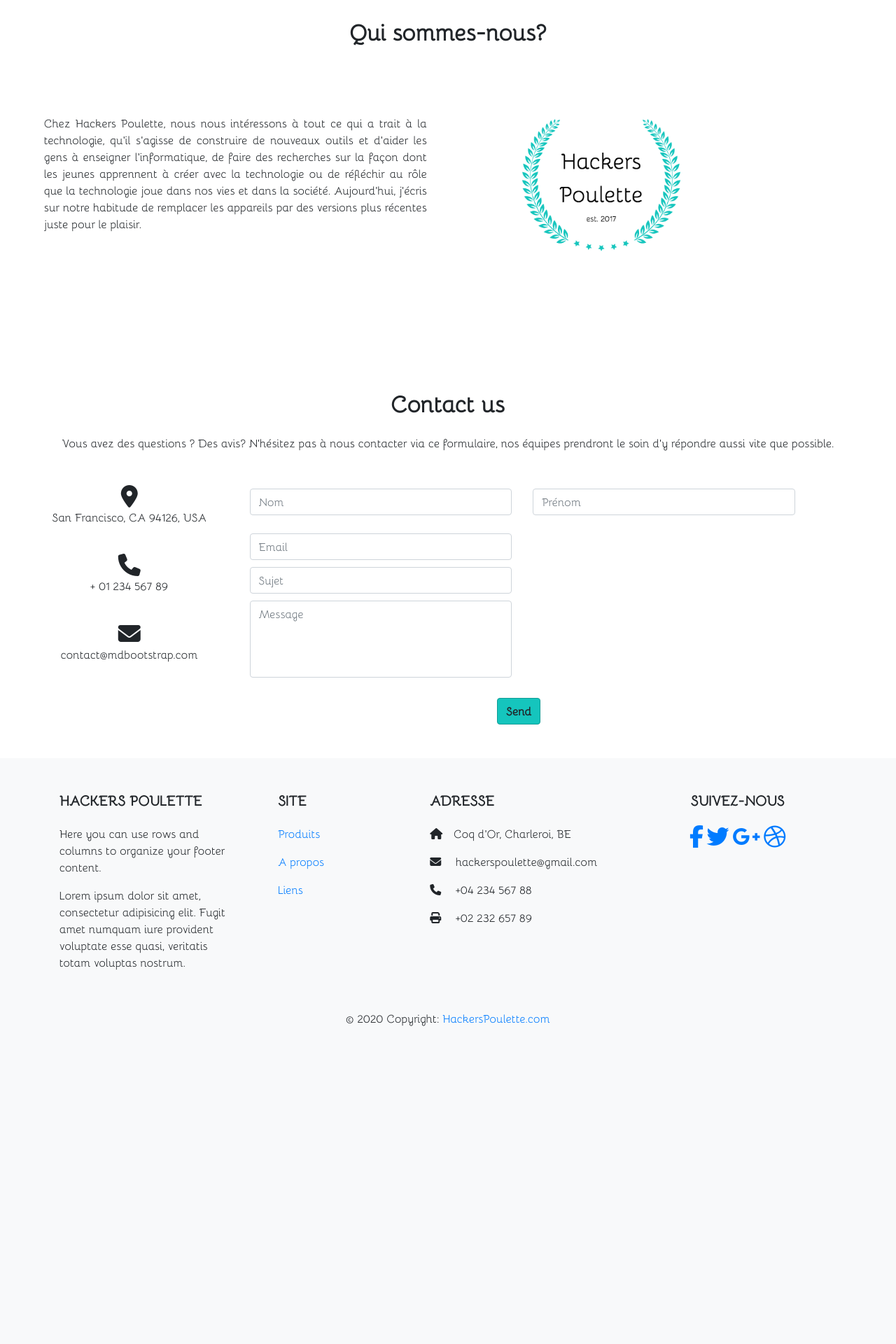
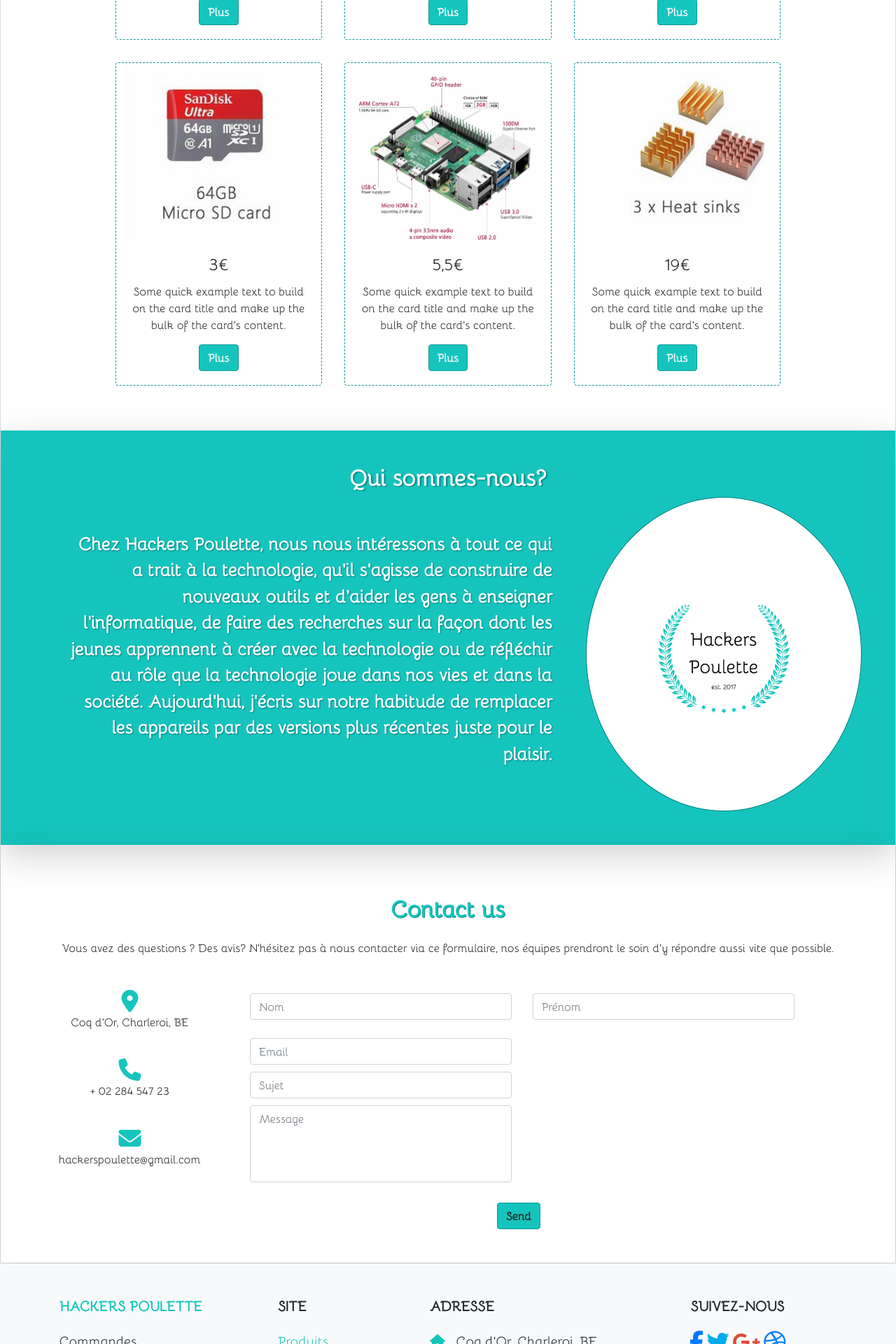
Before and after one commit to j-pard/projet-formulaire, a PHP site: page / in a window 1280 px wide. Shown: the part 1295-3215 px from the top of the page at 70% size. Before the commit the page ends 2761 px from the top, so only its background shows below. Run offline with PHP 8.4, Linux system fonts and the light colour scheme; some libraries are stand-ins or nearby versions.

Commit message:
almost done

```diff
--- a/assets/css/style.css
+++ b/assets/css/style.css
@@ -38,10 +38,6 @@ body form input[type="checkbox"] {
   display: inline-block;
 }
 
-body nav {
-  height: 95px;
-}
-
 body #kit {
   border: #15c5bd 4px solid;
   width: 65%;
@@ -57,6 +53,7 @@ body #kitdescribe {
 
 body h1 {
   color: #15c5bd;
+  text-shadow: teal 1px 1px 1px;
 }
 
 body figure {
@@ -71,14 +68,27 @@ body figure {
   margin: 0;
 }
 
+body .jumbotron {
+  margin-bottom: 0;
+}
+
+body .jumbotron h1 {
+  font-size: 50px;
+}
+
 body #jumbo {
   padding: 0;
   margin: 0;
 }
 
+body #jumbo p {
+  font-size: large;
+}
+
 body .navbar-brand {
-  width: 10%;
-  height: auto;
+  margin: 0;
+  padding: 0;
+  width: 140px;
 }
 
 body .btn {
@@ -100,4 +110,125 @@ body #describeQ {
 body img {
   width: 80%;
 }
+
+body .fa-twitter {
+  color: #00acee;
+}
+
+body .fa-dribble {
+  color: #EA4C89;
+}
+
+body .fa-google-plus-g {
+  color: #dd4b39;
+}
+
+body a i:hover {
+  color: grey;
+}
+
+body .fa-linkedin {
+  color: #0e76a8;
+}
+
+body #product {
+  -webkit-box-pack: center;
+      -ms-flex-pack: center;
+          justify-content: center;
+  -ms-flex-line-pack: center;
+      align-content: center;
+}
+
+body #products h2 {
+  color: #15c5bd;
+  text-shadow: teal 1px 1px 1px;
+}
+
+body .card {
+  min-width: auto;
+  max-width: -webkit-max-content;
+  max-width: -moz-max-content;
+  max-width: max-content;
+  min-height: auto;
+  max-height: -webkit-max-content;
+  max-height: -moz-max-content;
+  max-height: max-content;
+  border: #109c95 1px dashed;
+  padding: 0;
+}
+
+body .card img {
+  width: 271px;
+  height: 253px;
+}
+
+body .card-body {
+  min-width: auto;
+  max-width: -webkit-max-content;
+  max-width: -moz-max-content;
+  max-width: max-content;
+  min-height: auto;
+  max-height: -webkit-max-content;
+  max-height: -moz-max-content;
+  max-height: max-content;
+}
+
+body #who {
+  background-color: #15c5bd;
+  color: white;
+  font-weight: bold;
+}
+
+body #who h2 {
+  text-shadow: teal 2px 1px 2px;
+}
+
+body #who p {
+  font-size: 25px;
+  text-shadow: teal 1px 1px 2px;
+}
+
+body #who figure {
+  background-color: white;
+  border-radius: 70%;
+  border: teal 1px solid;
+}
+
+body #who figure img {
+  width: 50%;
+}
+
+body #who div {
+  padding: 0;
+}
+
+body #who article {
+  padding: 0;
+  margin: 0;
+}
+
+body i.fas {
+  color: #15c5bd;
+}
+
+body #site a {
+  color: #15c5bd;
+}
+
+body #hack {
+  color: #15c5bd;
+}
+
+body #contact h2 {
+  color: #15c5bd;
+  text-shadow: teal 1px 1px 1px;
+}
+
+body footer p {
+  font-size: larger;
+}
+
+body #poulette {
+  color: #15c5bd;
+}
 /*# sourceMappingURL=style.css.map */
--- a/assets/scss/style.scss
+++ b/assets/scss/style.scss
@@ -11,6 +11,7 @@
 
 body {
       font-family: "Bellota";
+
 
       form {
             input, select, textarea {
@@ -32,11 +33,7 @@ body {
 
       }
 
-      nav{
-            height: 95px;
 
-
-      }
 
       #kit{
             border: $blue 4px solid;
@@ -55,6 +52,7 @@ body {
 
       h1{
             color: $blue;
+            text-shadow: teal 1px 1px 1px;
       }
 
 
@@ -67,14 +65,31 @@ body {
             margin: 0;
       }
 
+      .jumbotron{
+            margin-bottom: 0;
+
+            h1{
+                  font-size: 50px;
+            }
+      }
+
       #jumbo{
+
             padding: 0;
             margin: 0;
+
+            p{
+                  font-size: large;
+            }
       }
 
       .navbar-brand{
-            width: 10%;
-            height: auto;
+            margin: 0;
+            padding: 0;
+            width: 140px ;
+            // height: 80px;
+
+
 
       }
 
@@ -87,11 +102,160 @@ body {
             display: grid;
             justify-content: center;
             align-items: center;
+            // padding-right: auto;
+            // padding-left: auto;
       }
 
       img{
             width: 80%;
       }
 
+      .fa-twitter{
+            color: $twitter;
+
+      }
+
+      .fa-dribble{
+            color: $dribbble;
+      }
+
+      .fa-google-plus-g{
+            color: $google-plus;
+
+
+      }
+
+       a i:hover{
+                  color: grey;
+            }
+
+      .fa-linkedin{
+            color: $linkedIn;
+      }
+
+      #product{
+
+            justify-content: center;
+            align-content: center;
+
+
+      }
+
+      #products{
+
+            h2{
+                  color: $blue;
+                  text-shadow: teal 1px 1px 1px;
+            }
+      }
+
+
+
+      .card{
+            min-width: auto;
+            max-width: max-content;
+            min-height: auto;
+            max-height: max-content;
+            border: $blueF 1px dashed;
+            padding: 0;
+
+            img{
+                  width: 271px;
+                  height: 253px;
+            }
+      }
+
+      .card-body{
+            min-width: auto;
+            max-width: max-content;
+            min-height: auto;
+            max-height: max-content;
+
+      }
+
+      #who{
+
+            background-color: $blue;
+            color: white;
+            font-weight: bold;
+
+            h2{
+                  text-shadow: teal 2px 1px 2px;
+
+
+            }
+
+
+
+            p{
+                  font-size: 25px;
+                  text-shadow: teal 1px 1px 2px;
+            }
+
+
+            figure{
+                  // width: auto;
+                  background-color: white;
+                  border-radius: 70%;
+                  border: teal 1px solid;
+
+                  img{
+                        width: 50%;
+
+
+                  }
+            }
+
+            div{
+                  padding:0;
+            }
+
+            article{
+                  padding: 0;
+                  margin: 0;
+            }
+      }
+
+
+
+            i.fas{
+                  color: $blue;
+
+            }
+
+      #site a{
+            color: $blue;
+      }
+
+
+      #hack{
+                  color: $blue;
+            }
+
+      #contact{
+
+
+
+            h2{
+                  color: $blue;
+                  text-shadow: teal 1px 1px 1px;
+            }
+      }
+
+      footer{
+
+            p{
+                  font-size: larger;
+            }
+      }
+
+      #poulette{
+
+            color: $blue;
+
+
+      }
+
+
 
 }
--- a/index.html
+++ b/index.html
@@ -4,7 +4,7 @@
       <meta charset="UTF-8">
       <meta name="viewport" content="width=device-width, initial-scale=1.0">
       <meta http-equiv="X-UA-Compatible" content="ie=edge">
-      <link rel="stylesheet" href="./assets/css/style.css">
+
       <meta name="author" content="Jonathan PARDONS">
       <meta name="author" content="Léna BENOIT">
       <meta name="organization" content="BeCode">
@@ -13,13 +13,14 @@
 
       <!--<link rel="stylesheet" href="https://cdnjs.cloudflare.com/ajax/libs/bulma/0.7.0/css/bulma.min.css">-->
       <script src="https://kit.fontawesome.com/126bbe9047.js" crossorigin="anonymous"></script>
+      <link rel="stylesheet" href="./assets/css/style.css">
 
       <title>Hackers Poulette</title>
 </head>
 <body>
       <header>
             <nav class="navbar navbar-expand-lg navbar-light bg-light font-weight-bold ">
-                  <a class="navbar-brand" href="#who"><img class="h-100 w-100"src="assets/img/hackers-poulette-logo.png" alt="image hacker poulette"></a>
+                  <a class="navbar-brand " href="#who"><img class="ml-3" src="assets/img/hackers-poulette-logoresize.png" alt="image hacker poulette"></a>
                   <button class="navbar-toggler" type="button" data-toggle="collapse" data-target="#navbarSupportedContent" aria-controls="navbarSupportedContent" aria-expanded="false" aria-label="Toggle navigation">
                     <span class="navbar-toggler-icon"></span>
                   </button>
@@ -50,7 +51,7 @@
                         <div class=" col-lg-6 text-center">
                               <h1 class="mb-3 font-weight-bold">Hackers Poulette</h1>
                               <h2 class="mb-4">Best selling reference for<br>Rasberry accessories</h2>
-                              <h4 class="mb-4 font-weight-bold"> Ce mois-ci</h4>
+                              <h4 class="mb-4 font-weight-bold"> Ce mois-ci:</h4>
                               <p id="kitdescribe" class="text-justify"> Lorem ipsum dolor sit amet consectetur adipisicing elit. Ut, consectetur atque!
                                Necessitatibus, omnis velit iusto alias ipsam numquam sint laudantium totam eius aut corrupti consectetur dolorum odio maiores fugiat natus.
                               Cqui qui galere juste pour centrer un texte? C'est moiiiii</p>
@@ -63,53 +64,99 @@
                   </article>
             </section>
       </header>
-      <main>
-            <section class="container-fluid p-5 text-center" id="products">
+      <main class="border">
+            <section class="container-fluid  text-center " id="products">
                   <article class="container" >
-                        <h2 class="font-weight-bold"> Produits</h2>
+                        <h2 class="mt-5 font-weight-bold">Produits en vente</h2>
                   </article>
             </section>
-            <section class="row text-center">
-                  <div class="col-lg-3 card mx-auto my-auto" >
-                        <div class="view overlay ">
-                              <img class="card-img-top" src="https://mdbootstrap.com/img/Mockups/Lightbox/Thumbnail/img%20(67).jpg"
+            <section id="product" class="row text-center p-5 shadow-sm m-0">
+
+                  <div class="col-lg-3 card m-3" >
+                        <div class="view overlay">
+                              <img class="card-img-top" src="assets/img/fan.jpg"
                               alt="Card image cap">
                               <a href="#!">
                               <div class="mask rgba-white-slight"></div>
                               </a>
                         </div>
                         <div class="card-body ">
-                              <h4 class="card-title">Nom du Produit</h4>
+                              <h4 class="card-title">2,5€</h4>
                               <p class="card-text">Some quick example text to build on the card title and make up the bulk of the card's
                               content.</p>
                               <a href="#" class="btn btn-outline-light font-weight-bold">Plus</a>
                         </div>
                   </div>
-                  <div class="col-lg-3 card  mx-auto my-auto" >
+                  <div class="col-lg-3 card m-3" >
                         <div class="view overlay ">
-                              <img class="card-img-top" src="https://mdbootstrap.com/img/Mockups/Lightbox/Thumbnail/img%20(67).jpg"
+                              <img class="card-img-top" src="assets/img/hdmi.jpg"
                               alt="Card image cap">
                               <a href="#!">
                               <div class="mask rgba-white-slight"></div>
                               </a>
                         </div>
                         <div class="card-body ">
-                              <h4 class="card-title">Nom du Produit</h4>
+                              <h4 class="card-title">12€</h4>
                               <p class="card-text">Some quick example text to build on the card title and make up the bulk of the card's
                               content.</p>
                               <a href="#" class="btn btn-outline-light font-weight-bold">Plus</a>
                         </div>
                   </div>
-                  <div class="col-lg-3 card  mx-auto my-auto">
+                  <div class="col-lg-3 card m-3">
                         <div class="view overlay">
-                              <img class="card-img-top" src="https://mdbootstrap.com/img/Mockups/Lightbox/Thumbnail/img%20(67).jpg"
+                              <img class="card-img-top" src="assets/img/case.jpg"
                               alt="Card image cap">
                               <a href="#!">
                               <div class="mask rgba-white-slight"></div>
                               </a>
                         </div>
                         <div class=" card-body">
-                              <h4 class="card-title">Nom du Produit</h4>
+                              <h4 class="card-title">9€</h4>
+                              <p class="card-text">Some quick example text to build on the card title and make up the bulk of the card's
+                              content.</p>
+                              <a href="#" class="btn btn-outline-light font-weight-bold">Plus</a>
+                        </div>
+                  </div>
+                  <div class="col-lg-3 card m-3">
+                        <div class="view overlay">
+                              <img class="card-img-top" src="assets/img/card.jpg"
+                              alt="Card image cap">
+                              <a href="#!">
+                              <div class="mask rgba-white-slight"></div>
+                              </a>
+                        </div>
+                        <div class=" card-body">
+                              <h4 class="card-title">3€</h4>
+                              <p class="card-text">Some quick example text to build on the card title and make up the bulk of the card's
+                              content.</p>
+                              <a href="#" class="btn btn-outline-light font-weight-bold">Plus</a>
+                        </div>
+                  </div>
+                  <div class="col-lg-3 card m-3">
+                        <div class="view overlay">
+                              <img class="card-img-top" src="assets/img/rasp.jpg"
+                              alt="Card image cap">
+                              <a href="#!">
+                              <div class="mask rgba-white-slight"></div>
+                              </a>
+                        </div>
+                        <div class=" card-body">
+                              <h4 class="card-title">5,5€</h4>
+                              <p class="card-text">Some quick example text to build on the card title and make up the bulk of the card's
+                              content.</p>
+                              <a href="#" class="btn btn-outline-light font-weight-bold">Plus</a>
+                        </div>
+                  </div>
+                  <div class="col-lg-3 card m-3">
+                        <div class="view overlay">
+                              <img class="card-img-top" src="assets/img/heat.jpg"
+                              alt="Card image cap">
+                              <a href="#!">
+                              <div class="mask rgba-white-slight"></div>
+                              </a>
+                        </div>
+                        <div class=" card-body">
+                              <h4 class="card-title">19€</h4>
                               <p class="card-text">Some quick example text to build on the card title and make up the bulk of the card's
                               content.</p>
                               <a href="#" class="btn btn-outline-light font-weight-bold">Plus</a>
@@ -118,36 +165,36 @@
             </section>
 
 
-            <section class="container-fluid p-5" id="who">
+            <section class="container-fluid p-5 shadow-lg" id="who">
                   <h2 class="font-weight-bold text-center">Qui sommes-nous?</h2>
-                  <article class="row container-fluid">
-                        <div id="describeQ" class="col-lg-6 col-md-12 text-justify">
+                  <article class="row container-fluid text-center">
+                        <div id="describeQ" class="col-lg-8 col-md-12 text-right p-5">
                               <p>Chez Hackers Poulette, nous nous intéressons à tout ce qui a trait à la technologie, qu'il s'agisse de construire de nouveaux outils et d'aider les gens à enseigner l'informatique, de faire des recherches sur la façon dont les jeunes apprennent à créer avec la technologie ou de réfléchir au rôle que la technologie joue dans nos vies et dans la société. Aujourd'hui, j'écris sur notre habitude de remplacer les appareils par des versions plus récentes juste pour le plaisir.</p>
                         </div>
 
-                        <figure class="col-lg-6 col-md-12">
-                              <img src="assets/img/hackers-poulette-logo.png" alt="logo hacker poulette">
+                        <figure class="col-lg-4 col-md-12">
+                              <img class="w-100" src="assets/img/hackers-poulette-logo.png" alt="logo hacker poulette">
                         </figure>
 
                   </article>
             </section>
-            <section class="container-fluid p-5" id="contact">
-                  <h2 class="h1-responsive font-weight-bold text-center my-4">Contact us</h2>
+            <section class="container-fluid p-5 shadow-lg" id="contact">
+                  <h2 class="h2-responsive font-weight-bold text-center my-4">Contact us</h2>
                   <p class="text-center w-responsive mx-auto mb-5">Vous avez des questions ? Des avis? N'hésitez pas à nous contacter via
                         ce formulaire, nos équipes prendront le soin d'y répondre aussi vite que possible.</p>
                   <div class="row">
                         <div class="col-md-3 text-center">
                               <ul class="list-unstyled mb-0">
                                   <li><i class="fas fa-map-marker-alt fa-2x"></i>
-                                      <p>San Francisco, CA 94126, USA</p>
+                                      <p>Coq d'Or, Charleroi, BE</p>
                                   </li>
 
                                   <li><i class="fas fa-phone mt-4 fa-2x"></i>
-                                      <p>+ 01 234 567 89</p>
+                                      <p>+ 02 284 547 23</p>
                                   </li>
 
                                   <li><i class="fas fa-envelope mt-4 fa-2x"></i>
-                                      <p>contact@mdbootstrap.com</p>
+                                      <p>hackerspoulette@gmail.com</p>
                                   </li>
                               </ul>
                           </div>
@@ -195,18 +242,18 @@
                   </div>
               </section>
       </main>
-      <footer class="page-footer font-small bg-light lighten-3 pt-4 container-fluid">
+      <footer class="page-footer shadow-sm font-small bg-light lighten-3 pt-4 container-fluid">
             <div class="container text-center text-md-left">
                   <div class="row">
                         <div class="col-md-4 col-lg-3 mr-auto my-md-4 my-0 mt-4 mb-1">
-                              <h5 class="font-weight-bold text-uppercase mb-4">Hackers Poulette</h5>
-                              <p>Here you can use rows and columns to organize your footer content.</p>
-                              <p>Lorem ipsum dolor sit amet, consectetur adipisicing elit. Fugit amet numquam iure provident voluptate
-                              esse
-                              quasi, veritatis totam voluptas nostrum.</p>
+                              <h5 id="poulette" class="font-weight-bold text-uppercase mb-4">Hackers Poulette</h5>
+                              <p>Commandes, précommandes, retours, nous mettons tout en place pour convenir à vos envies.</p>
+                              <p>Cela fait maintenant de nombreuses années que nos clients ont une totale confiance
+                              en nos services. Toute notre équipe ainsi que le directeur vous remercie chaleureusement
+                              </p>
                         </div>
                         <hr class="clearfix w-100 d-md-none">
-                        <div class="col-md-2 col-lg-2 mx-auto my-md-4 my-0 mt-4 mb-1">
+                        <div id="site" class="col-md-2 col-lg-2 mx-auto my-md-4 my-0 mt-4 mb-1">
                               <h5 class="font-weight-bold text-uppercase mb-4">SITE</h5>
                               <ul class="list-unstyled">
                               <li>
@@ -241,7 +288,7 @@
                               </li>
                               <li>
                               <p>
-                                    <i class="fas fa-envelope mr-3"></i> hackerspoulette@gmail.com</p>
+                                    <i class="fas fa-envelope mr-3"></i>hackerspoulette@gmail.com</p>
                               </li>
                               <li>
                               <p>
@@ -271,8 +318,9 @@
                         </div>
                   </div>
             </div>
-            <div class="footer-copyright text-center py-3">© 2020 Copyright:<a href="#"> HackersPoulette.com</a></div>
+            <div class="footer-copyright text-center py-3">© 2020 Copyright:<a id="hack" href="#"> HackersPoulette.com</a></div>
       </footer>
 
 </body>
+
 </html>
```
Also changed, not shown: assets/img/hackers-poulette-logoresize.png (added), assets/img/resizelogo.png (added).
